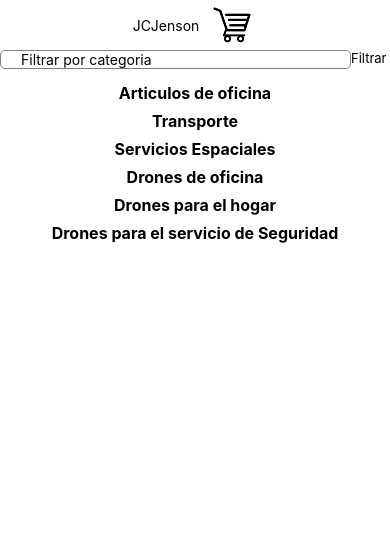
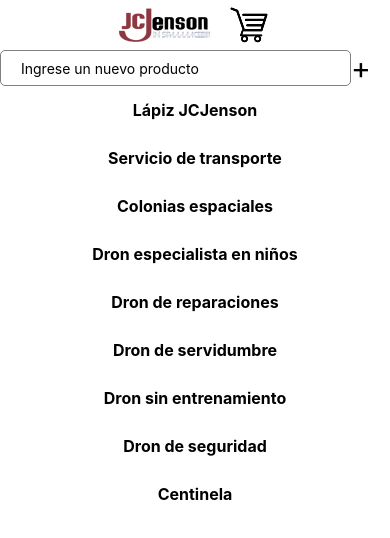
Before and after one commit to Gamerzon94/PrimerDesafioDesarrolloDeAplicacionesGomezAnriquez, a React Native app: screen / in a window 390 px wide. Shown: the top 538 px of the page. Built offline with nearby package versions, Linux system fonts and the light colour scheme.

Commit message:
se modifica lista y se optimiza

```diff
--- a/App.js
+++ b/App.js
@@ -1,27 +1,90 @@
+import { useState } from 'react';
 import { StatusBar } from 'expo-status-bar';
-import { StyleSheet, Text, View, Image, TextInput, Pressable, TouchableOpacity } from 'react-native';
+import { StyleSheet, Text, View, Image, TextInput, FlatList, Pressable } from 'react-native';
 import cartLogo from './assets/cart.png'
+import jcjLogo from './assets/JC_Jenson_Logo.png'
+
+const DATA = [
+  {
+    id: 1,
+    name : "Lápiz JCJenson",
+  },
+  {
+    id: 2,
+    name : "Servicio de transporte",
+  },
+  {
+    id: 3,
+    name : "Colonias espaciales",
+  },
+  {
+    id: 4,
+    name : "Dron especialista en niños",
+  },
+  {
+    id: 5,
+    name : "Dron de reparaciones",
+  },
+  {
+    id: 6,
+    name : "Dron de servidumbre",
+  },
+  {
+    id: 7,
+    name : "Dron sin entrenamiento",
+  },
+  {
+    id: 8,
+    name : "Dron de seguridad",
+  },
+  {
+    id: 9,
+    name : "Centinela",
+  },
+
+]
 
 export default function App() {
+
+  const [inputValue, setInputValue] = useState('');
+  const [items, setItems] = useState(DATA);
+  const [cartItems, setCartItems] = useState([]);
+
+  const addItem = () => {
+    let maxId = 0;
+    for(let i = 0; i<items.length; i++){
+      maxId = items[i].id;
+    }
+    const newItem = {
+      name : inputValue,
+      id: maxId+1
+    }
+    setItems([...items, newItem])
+  }
+
   return (
     <View style={styles.container}>
       <View style={styles.header}>
-        <Text>JCJenson</Text>
+        <Image source={jcjLogo} />
         <Image style={{width: 50, height: 50}} source={cartLogo} />
       </View>
       <View style={{flexDirection: 'row'}}>
-        <TextInput placeholder = 'Filtrar por categoria' style={styles.filtro}/>
-        <TouchableOpacity>
-          <Text style={{fontSize: 13}}>Filtrar</Text>
-        </TouchableOpacity>
+        <TextInput placeholder = 'Ingrese un nuevo producto' style={styles.filtro}
+        value={inputValue} onChangeText={setInputValue}/>
+        <Pressable onPress={addItem}>
+          <Text style={{fontSize: 30}}>+</Text>
+        </Pressable>
       </View>
-      <View style={styles.itemList}>
-        <Text style={styles.products}>Articulos de oficina</Text>
-        <Text style={styles.products}>Transporte</Text>
-        <Text style={styles.products}>Servicios Espaciales</Text>
-        <Text style={styles.products}>Drones de oficina</Text>
-        <Text style={styles.products}>Drones para el hogar</Text>
-        <Text style={styles.products}>Drones para el servicio de Seguridad</Text>
+      <View>
+        <FlatList
+          data={items}
+          renderItem={({ item }) => (
+            <View style={styles.itemList}>
+              <Text style={styles.products}>{item.name}</Text>
+            </View>
+          )}
+          keyExtractor={item => item.id}
+        />
       </View>
       <StatusBar style="auto" />
     </View>
```
Also changed, not shown: assets/JC_Jenson_Logo.png (added).
